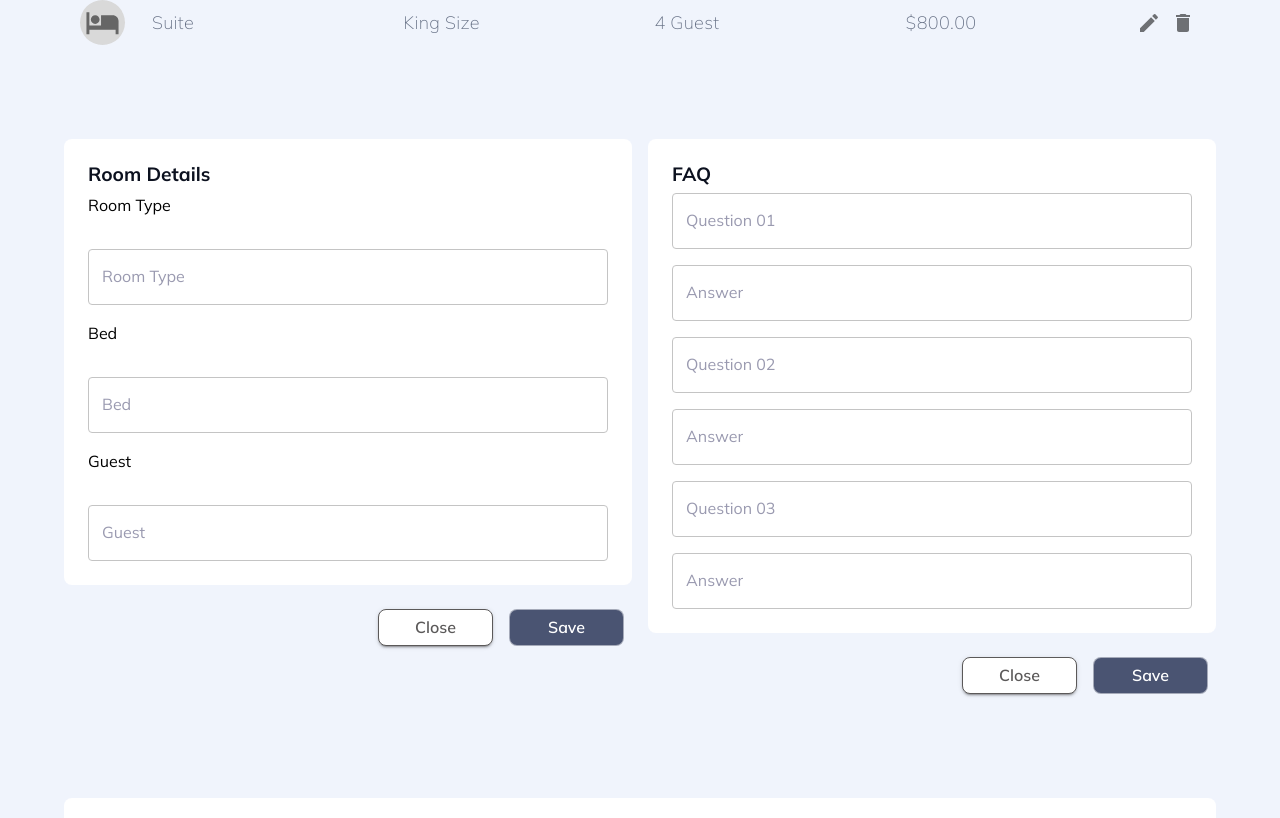
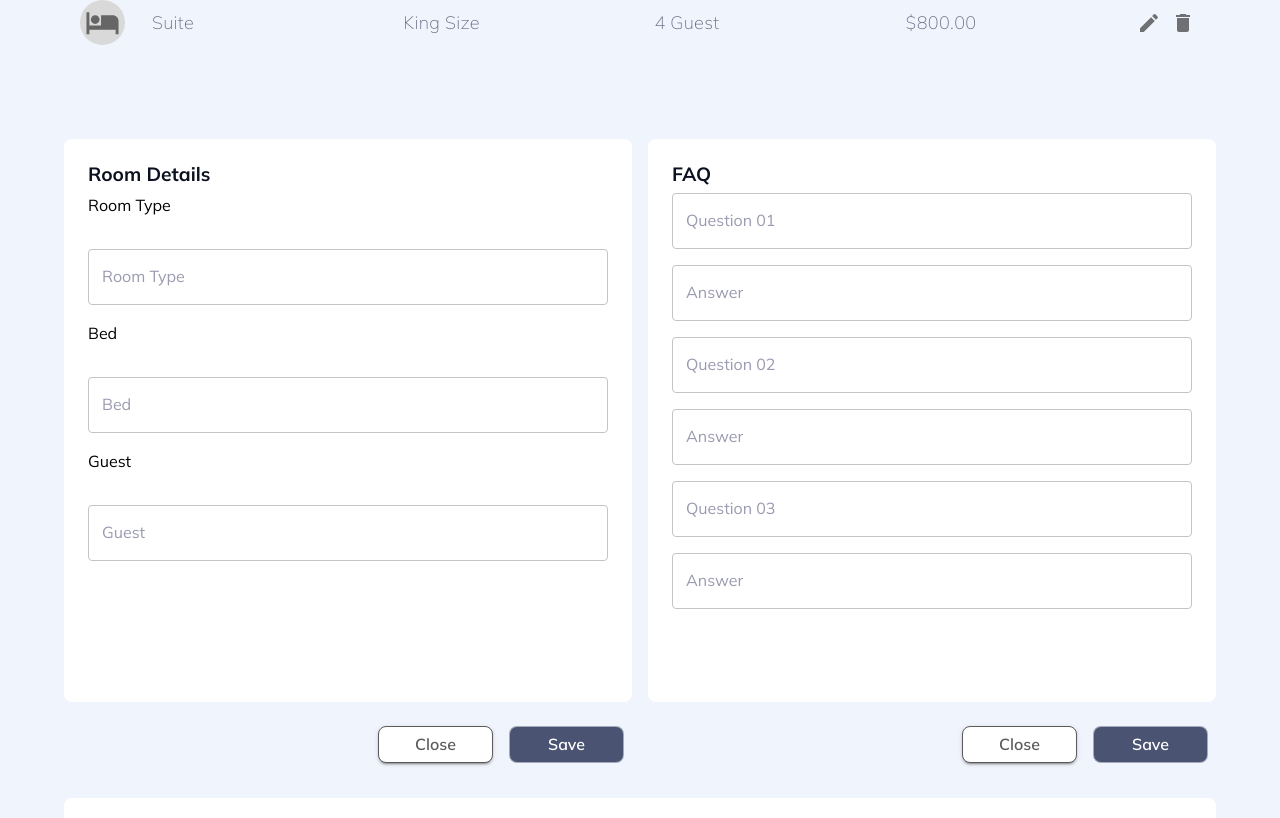
Before and after one commit to Software-Lifecycle-Consultants/slc-open-hms, a Next.js app: page /admin/rooms in a window 1280 px wide. Shown: the part 502-1320 px from the top of the page. Built offline with nearby package versions, Linux system fonts and the light colour scheme.

Commit message:
Updated the zod validation in admin rooms page

```diff
--- a/app/admin/rooms/page.tsx
+++ b/app/admin/rooms/page.tsx
@@ -123,6 +123,8 @@ const Rooms: React.FC = () => {
 
   return (
     <Box
+      component="form"
+      onSubmit={handleSubmit}
       padding={{ xs: "15px", md: "30px" }}
       bgcolor="#f0f4fc"
       minHeight="100vh"
@@ -263,7 +265,6 @@ const Rooms: React.FC = () => {
       <Container maxWidth="lg" sx={{ marginTop: "50px" }}>
         <Grid container spacing={2}>
           <Grid item xs={12} md={6}>
-            <form onSubmit={handleSubmit}>
             <Box
               p={3}
               bgcolor="white"
@@ -402,10 +403,8 @@ const Rooms: React.FC = () => {
                 Save
               </Button>
             </Box>
-            </form>
           </Grid>
           <Grid item xs={12} md={6}>
-            <form onSubmit={handleSubmit}>
             <Box
               p={3}
               bgcolor="white"
@@ -482,10 +481,8 @@ const Rooms: React.FC = () => {
                 Save
               </Button>
             </Box>
-            </form>
           </Grid>
           <Grid item xs={12}>
-            <form onSubmit={handleSubmit}>
             <Box
               p={3}
               bgcolor="white"
@@ -556,7 +553,6 @@ const Rooms: React.FC = () => {
                 Save
               </Button>
             </Box>
-            </form>
           </Grid>
         </Grid>
       </Container>
```
